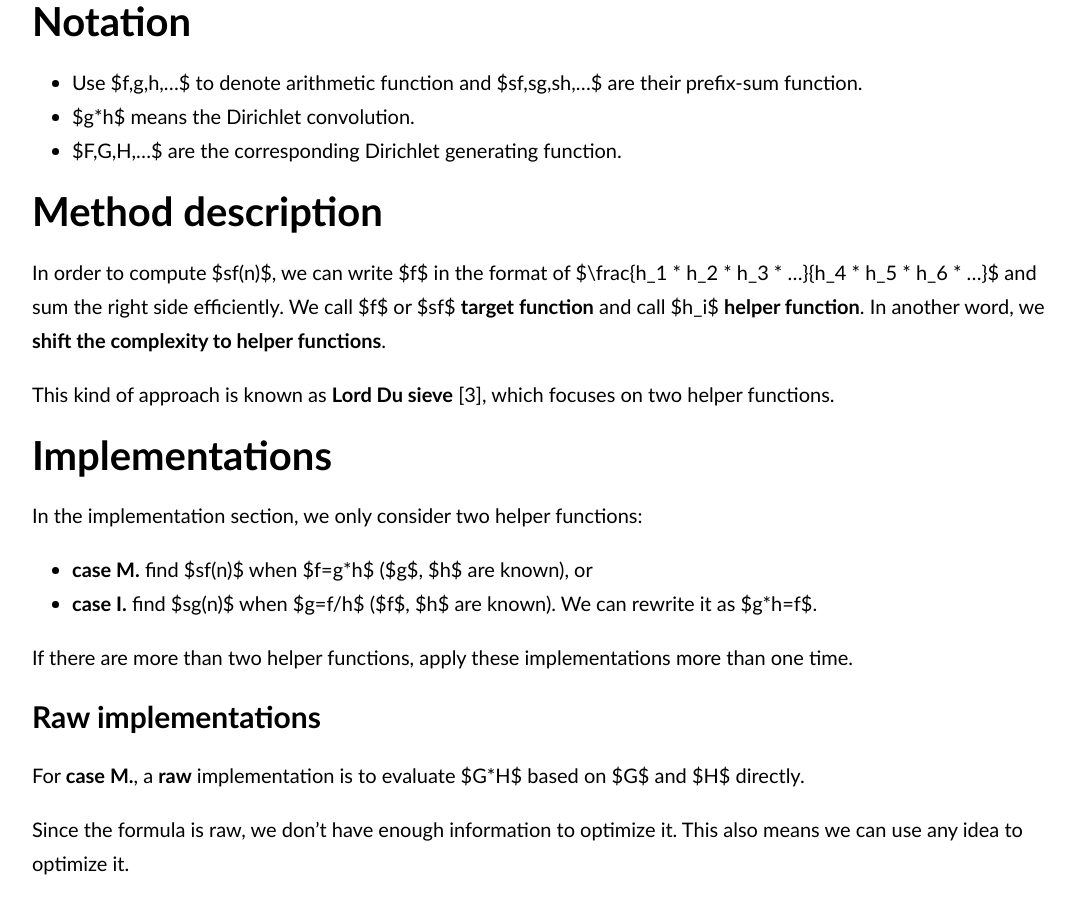
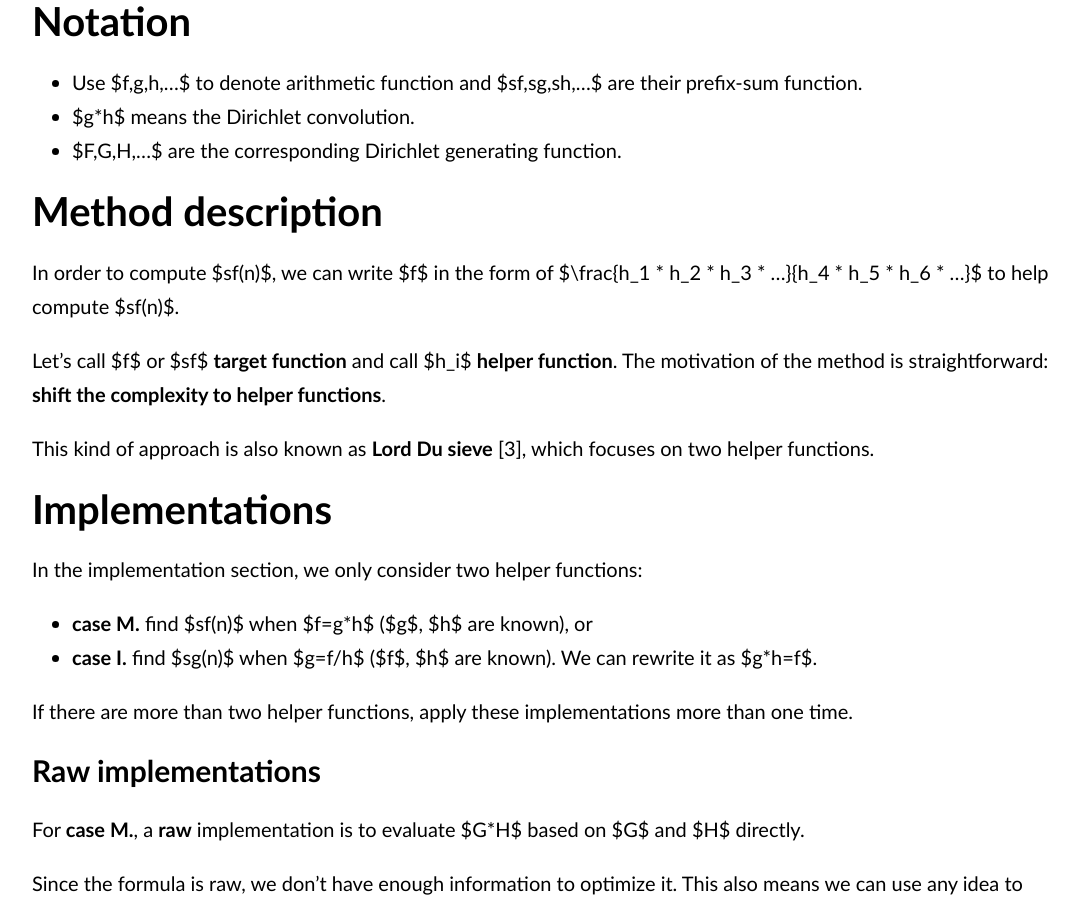
Before and after one commit to baihacker/main, a Jekyll site: the page built from docs/_posts/2020-04-12-The_prefix-sum_of_multiplicative_function_dirichlet_convolution.md, in a window 1280 px wide and 900 px high, scrolled down 396 px. Shown: the whole window, without its empty margins (96-1175 px from the left). Built offline with Jekyll 4.4.1, drawn with Linux system fonts in a browser that asks for light colours.

Commit message:
Update 2020-04-12-The_prefix-sum_of_multiplicative_function_dirichlet_convolution.md

```diff
--- a/docs/_posts/2020-04-12-The_prefix-sum_of_multiplicative_function_dirichlet_convolution.md
+++ b/docs/_posts/2020-04-12-The_prefix-sum_of_multiplicative_function_dirichlet_convolution.md
@@ -22,9 +22,11 @@ This article is a continuation of **The prefix-sum of multiplicative function: p
  * $F,G,H,...$ are the corresponding Dirichlet generating function.
 
 # Method description
-In order to compute $sf(n)$, we can write $f$ in the format of $\frac{h_1 * h_2 * h_3 * ...}{h_4 * h_5 * h_6 * ...}$ and sum the right side efficiently. We call $f$ or $sf$ **target function** and call $h_i$ **helper function**. In another word, we **shift the complexity to helper functions**.
+In order to compute $sf(n)$, we can write $f$ in the form of $\frac{h_1 * h_2 * h_3 * ...}{h_4 * h_5 * h_6 * ...}$ to help compute $sf(n)$.
 
-This kind of approach is known as **Lord Du sieve** [3], which focuses on two helper functions.
+Let's call $f$ or $sf$ **target function** and call $h_i$ **helper function**. The motivation of the method is straightforward: **shift the complexity to helper functions**.
+
+This kind of approach is also known as **Lord Du sieve** [3], which focuses on two helper functions.
 
 # Implementations
 In the implementation section, we only consider two helper functions:
```
